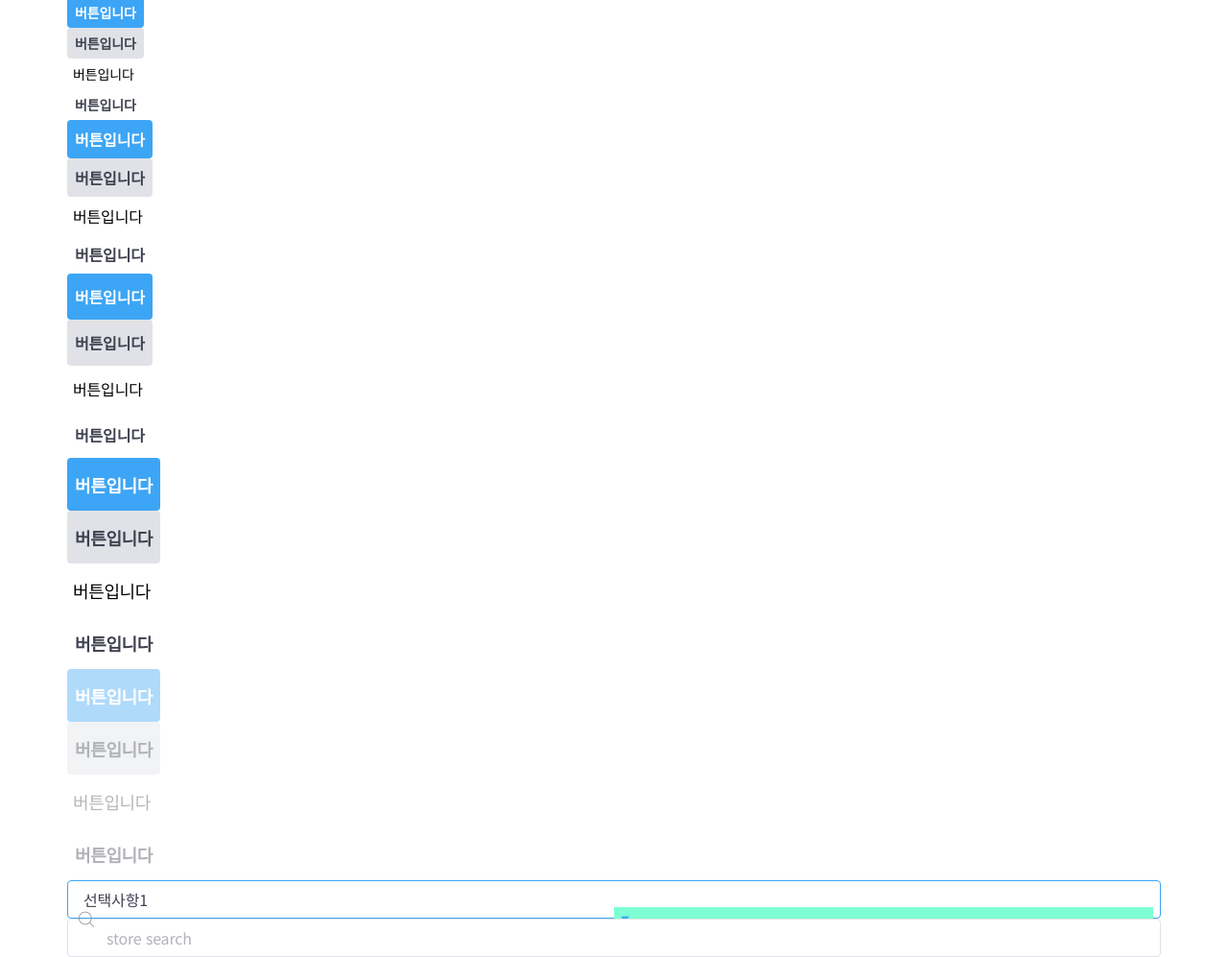
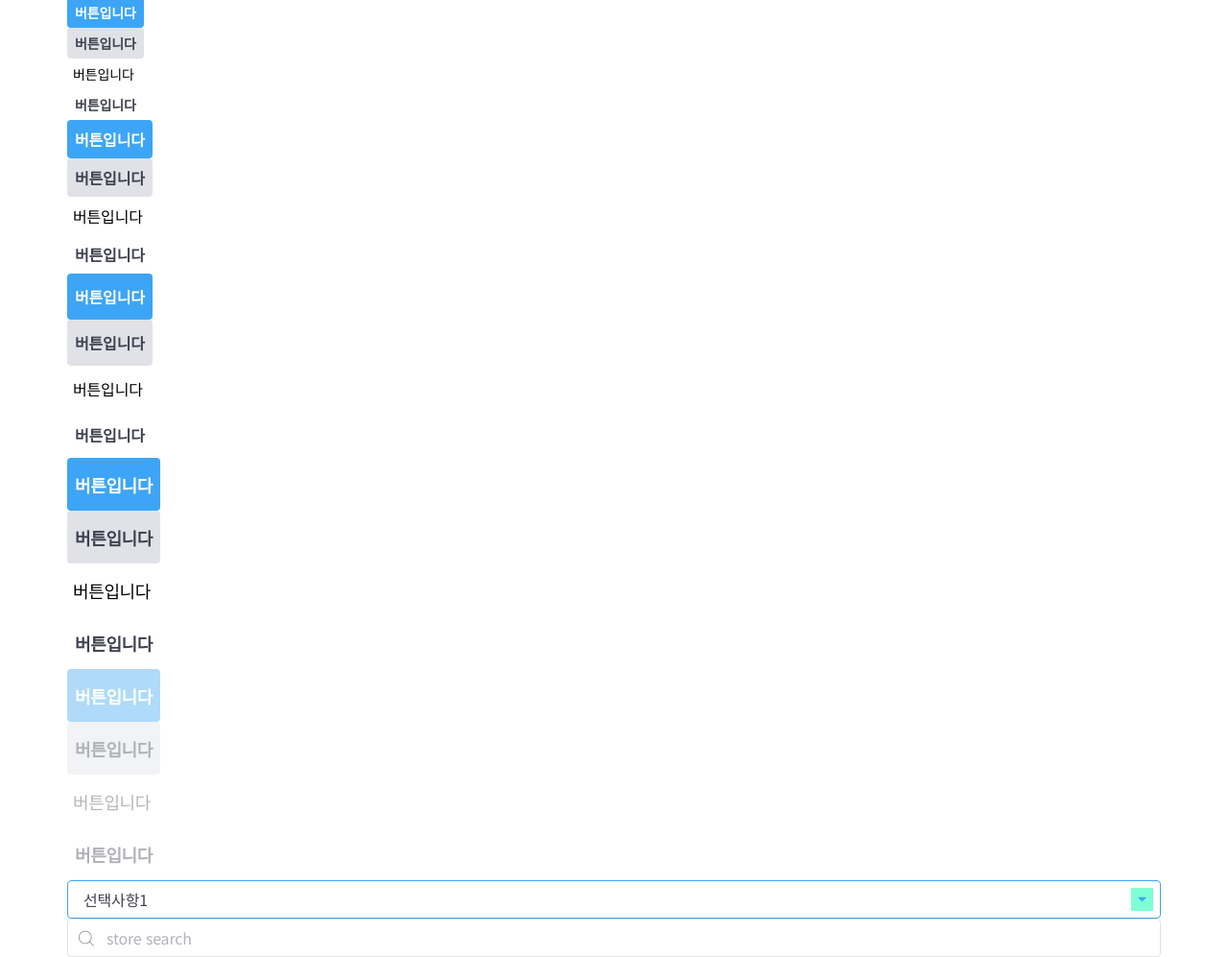
Before and after one commit to joeyoungmin/tomorrow-house, a website: page index.html in a window 1280 px wide. Shown: the part 296-1293 px from the top of the page at 96% size. Drawn offline with nearby package versions, Linux system fonts and the light colour scheme; files that its build step writes are made by us from their sources; files whose address does not match are found by name.

Commit message:
🥅 error correction:positions

```diff
--- a/styles/mixins/_positions.scss
+++ b/styles/mixins/_positions.scss
@@ -9,7 +9,7 @@
 @mixin pos-center-y($type: absolute) {
   @if ($type == fixed or $type == absolute) {
     position: $type;
-    left: 50%;
+    top: 50%;
     transform: translateY(-50%);
   }
 }
```
